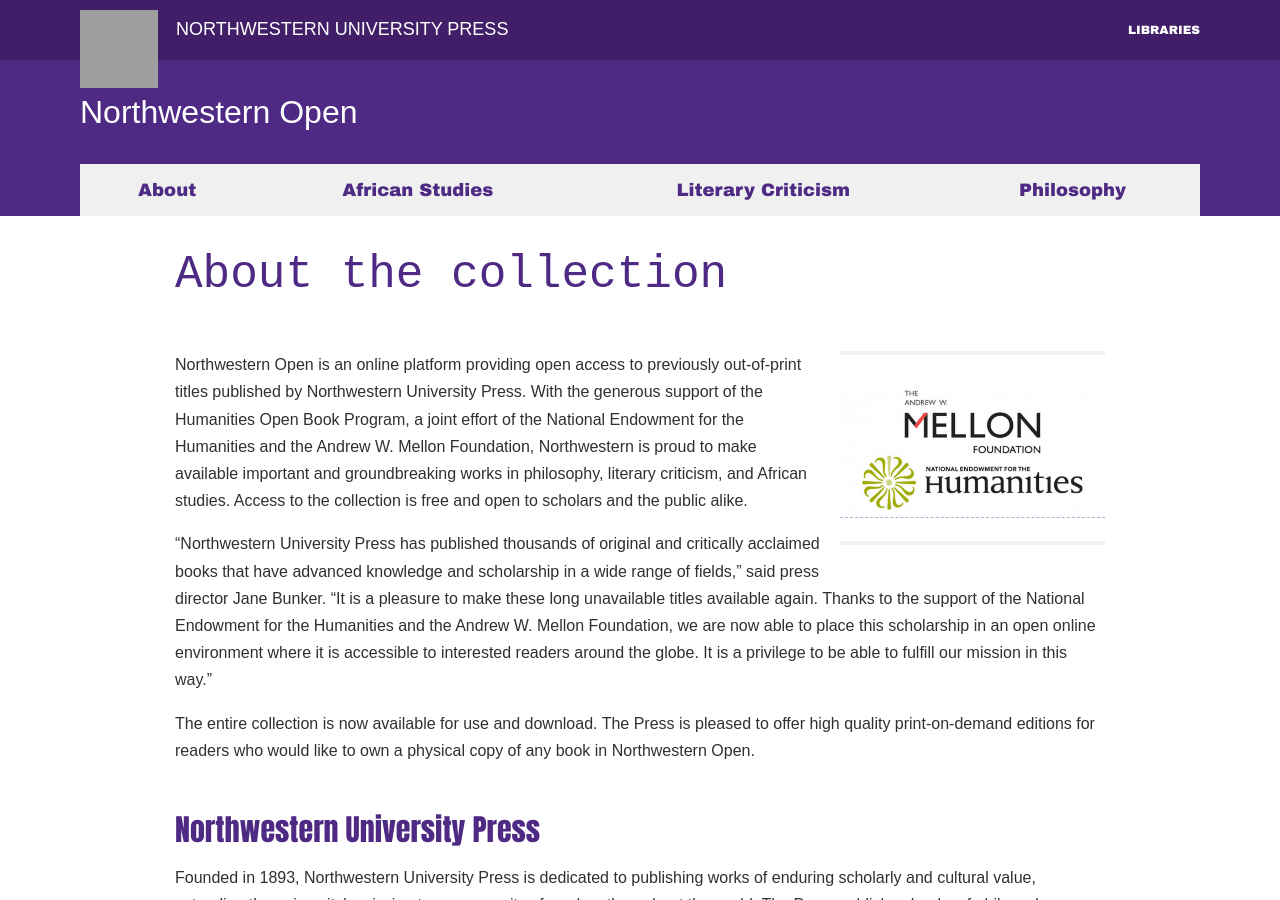
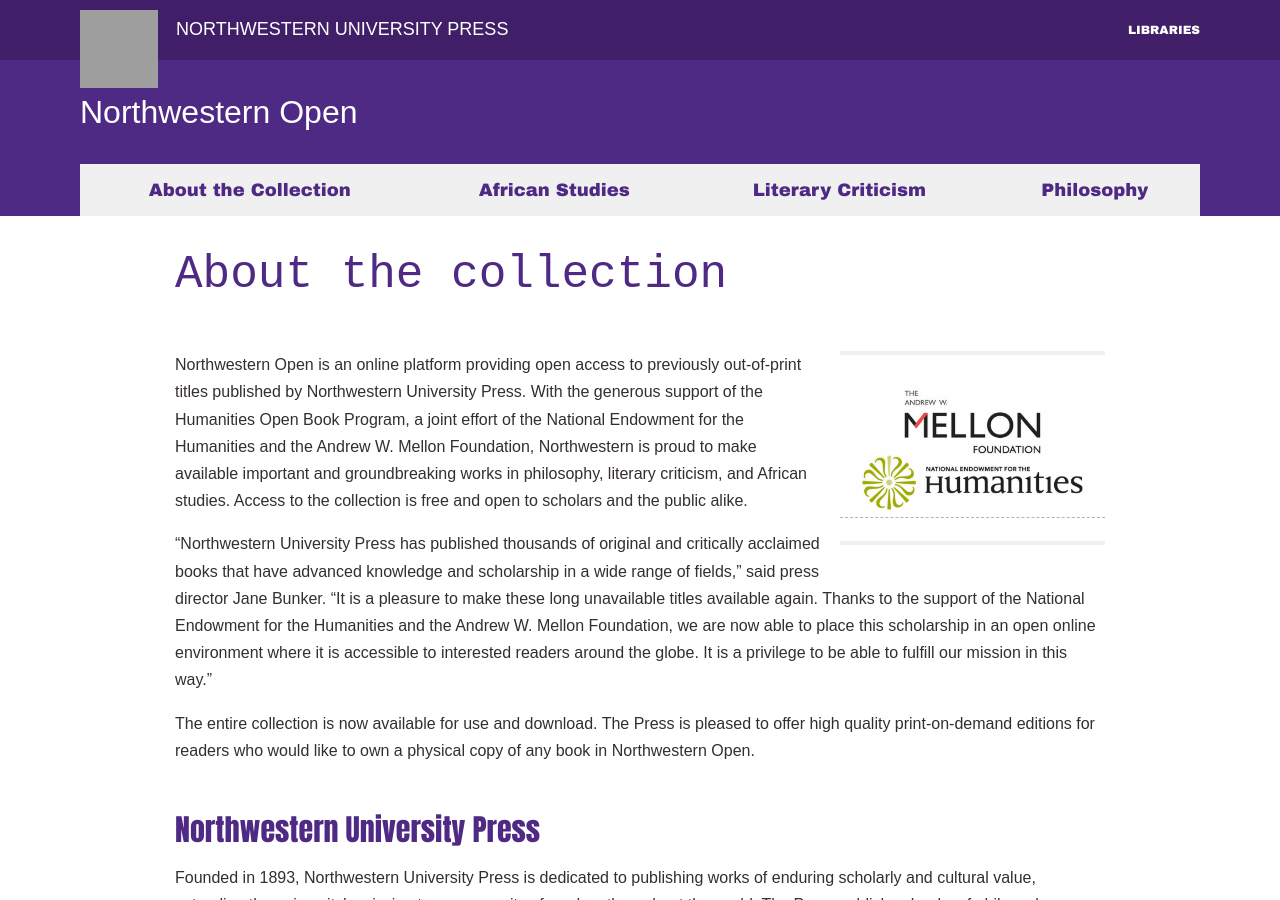
Before and after one commit to nulib/humanities-open-books, a Jekyll site: the page built from _pages/about.md, in a window 1280 px wide and 900 px high. Built offline with Jekyll 4.4.1, drawn with Linux system fonts in a browser that asks for light colours; some web fonts are replaced; grey boxes are pictures that could not be loaded.

Commit message:
clarify link text

```diff
--- a/_data/navigation.yml
+++ b/_data/navigation.yml
@@ -1,5 +1,5 @@
 main:
-  - title: "About"
+  - title: "About the Collection"
     url: /about/
   - title: "African Studies"
     url: /african-studies/
```
